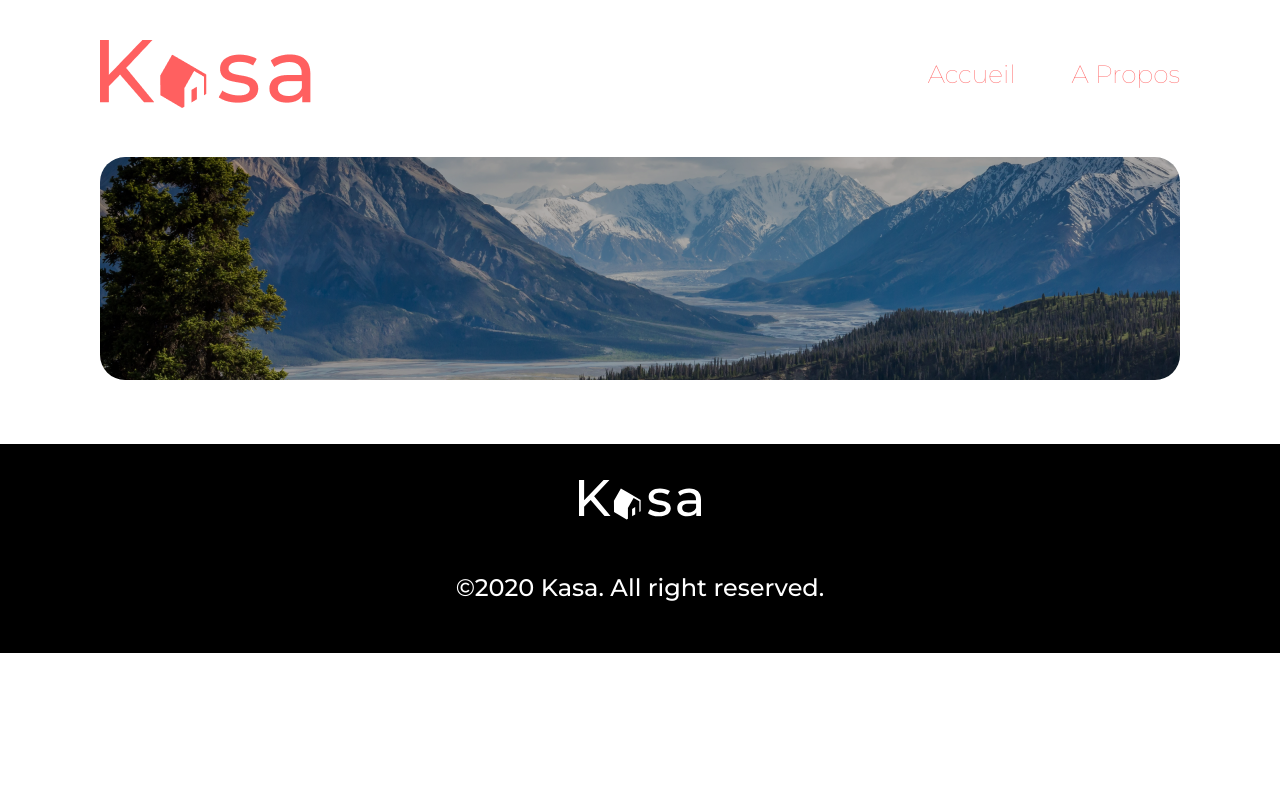
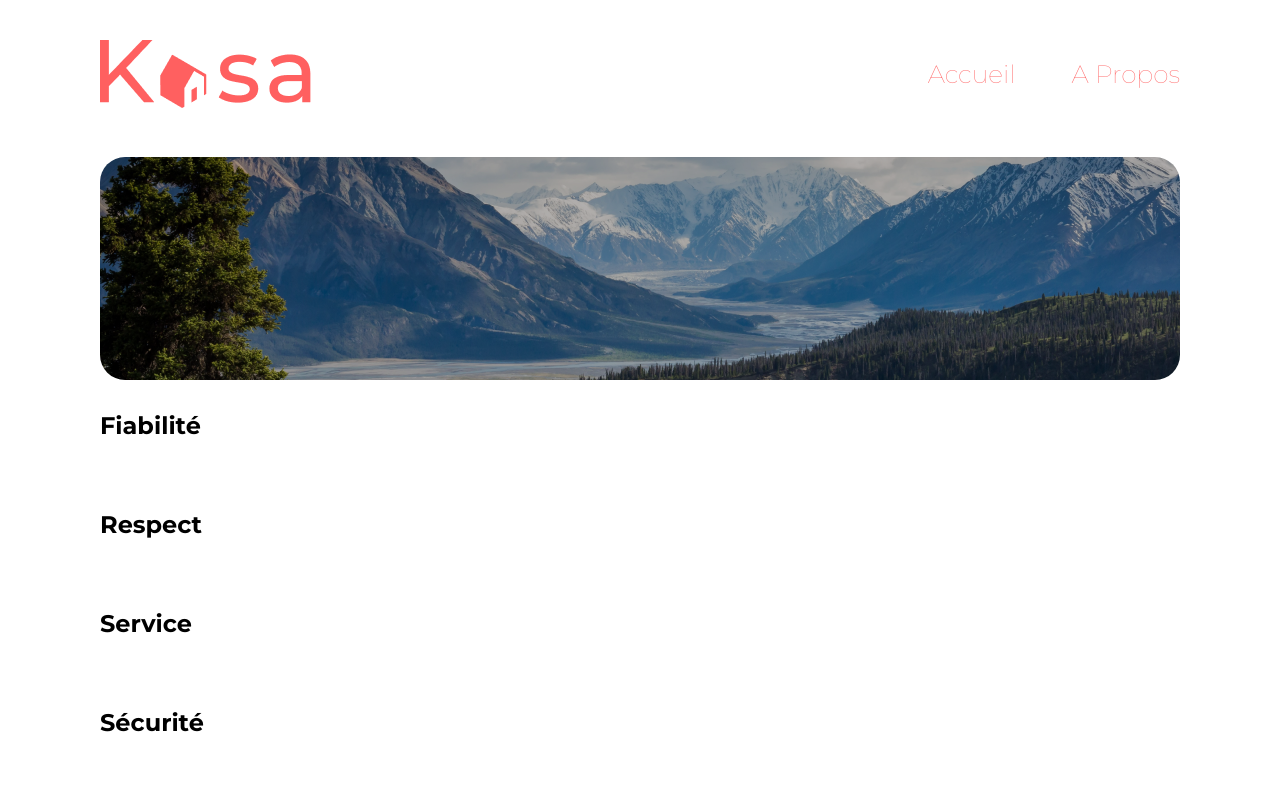
Before and after one commit to pateychene/Projet-7-Kanap, a React (Create React App) app in the folder my-app/: page /about in a window 1280 px wide. Shown: the top 800 px of the page. Built offline with nearby package versions, Linux system fonts and the light colour scheme.

Commit message:
infos about affiches , style a venir

```diff
--- a/my-app/src/App.js
+++ b/my-app/src/App.js
@@ -13,6 +13,7 @@ function App() {
 			<main>
 				<Routes>
 					<Route path="/" element={<Home />} />
+					<Route path="/Home" element={<Home />} />
 					<Route path="/about" element={<About />} />
 					<Route path="/logement/:id" element={<FicheLogement />} />
 					<Route path="*" element={<Error />} />
--- a/my-app/src/components/AboutBanner/aboutBanner.jsx
+++ b/my-app/src/components/AboutBanner/aboutBanner.jsx
@@ -1,4 +1,15 @@
 //la bannière about est une image et un claque assombrissant qui varient selon le responsive
-export default function AboutBanner() {
-	return <div className="aboutBackground"></div>;
+import dataApropos from '../../datas/aboutInfos.json'
+import Collapse from '../Collaspe/Collaspe'
+
+function About() {
+	return(
+	<section>
+		{dataApropos.map((item) => (
+			<Collapse aboutTitle={item.aboutTitle} aboutText={item.aboutText}></Collapse>
+		)) }
+	</section>
+	)
 }
+
+export default About
--- /dev/null
+++ b/my-app/src/components/Collaspe/Collaspe.jsx
@@ -0,0 +1,41 @@
+
+import React, {useState} from 'react'
+import PropTypes from 'prop-types'
+import vectorDown from '../../assets/images/VectorDown.png'
+import vectorUp from '../../assets/images/VectorUp.png'
+
+
+
+function Collapse(props){
+    const [isCollapsed, setIsCollapsed] = useState(true);
+
+    const toggleAccordion = () => {
+        setIsCollapsed( !isCollapsed)
+    }
+
+    /*
+    titre
+      déplier
+      Replier
+        contenu
+    */
+    return (
+        <div className="collapse">
+         <div className="headerCollapse" onClick={toggleAccordion}>
+          <h2 className="titleCollapse">{props.aboutTitle}</h2>
+          {isCollapsed ? (
+            <img className="chevron" src={vectorDown}  alt="Ouvrir"></img>
+            ) :<img className="chevron" src={vectorUp}  alt="Fermer"></img>
+            }
+         </div>
+        {!isCollapsed && <div className="contenu"> {props.aboutText}</div>}
+        </div>
+    )
+}
+
+ Collapse.protoTypes = {
+        aboutTitle :PropTypes.string.isRequired,
+        aboutText:PropTypes.string.isRequired,
+}
+
+export default Collapse
--- /dev/null
+++ b/my-app/src/components/Collaspe/_Collaspe.scss
@@ -0,0 +1,32 @@
+.collapse {
+	width: 100%;
+	margin: 20px 0;
+
+	@media screen and (min-width: $breakpoint-desktop) {
+		margin: 31px auto 0;
+	}
+}
+.headerCollaspe{
+    background: $primary-color;
+		color: $tertiary-color;
+		cursor: pointer;
+		display: flex;
+		justify-content: space-between;
+		align-items: center;
+		height: 30px;
+		padding: 7px 15px;
+		border-radius: 5px;
+		width: 100%;
+
+		@media screen and (min-width: $breakpoint-desktop) {
+			height: 47px;
+		}
+
+		h2 {
+			@include font(13px, 500);
+
+			@media screen and (min-width: $breakpoint-desktop) {
+				@include font(24px, 500);
+			}
+		}
+}
--- a/my-app/src/components/cards/_Card.scss
+++ b/my-app/src/components/cards/_Card.scss
@@ -8,11 +8,11 @@
             flex-wrap: wrap;
 
             @media screen and (min-width: $breakpoint-desktop) {
-                gap: 100px;
+                gap: 15px;
                 padding: 5% 1%;
                 background-color: #f7f7f7;
                 @include big-radius;
-                margin: 30px 0;
+                margin: 20px 0;
             }
         }
         .card-logement {
--- a/my-app/src/components/nav/Nav.jsx
+++ b/my-app/src/components/nav/Nav.jsx
@@ -1,6 +1,5 @@
 import React from 'react'
 import { Link } from 'react-router-dom';
-import './_Nav.scss'
 
 export default function Nav() {
   return (
--- a/my-app/src/components/nav/_Nav.scss
+++ b/my-app/src/components/nav/_Nav.scss
@@ -3,7 +3,6 @@
     align-items: center;
     justify-content: flex-end;
 	text-transform: uppercase;
-
 
 
 	&_link-home,
@@ -12,7 +11,7 @@
 		font-style: normal;
 		font-weight: 100;
 		text-align: right;
-		color:#ff6060;
+		color:$primary-color;
 		text-decoration: none;
 		padding-left: 3.5rem;
 
--- a/my-app/src/datas/aboutInfos.json
+++ b/my-app/src/datas/aboutInfos.json
@@ -1,17 +1,21 @@
 [
     {
+        "id" : 1,
         "aboutTitle": "Fiabilité",
         "aboutText": "Les annonces postées sur Kasa garantissent une fiabilité totale. Les photos sont conformes aux logements, et toutes les informations sont régulièrement vérifiées par nos équipes."
     },
     {
+        "id" : 2,
         "aboutTitle": "Respect",
         "aboutText": "La bienveillance fait partie des valeurs fondatrices de Kasa. Tout comportement discriminatoire ou de perturbation du voisinage entraînera une exclusion de notre plateforme."
     },
     {
+        "id" : 3,
         "aboutTitle": "Service",
         "aboutText": "Nos équipes se tiennent à votre disposition pour vous fournir une expérience parfaite. N'hésitez pas à nous contacter si vous avez la moindre question."
     },
     {
+        "id" : 4,
         "aboutTitle": "Sécurité",
         "aboutText": "La sécurité est la priorité de Kasa. Aussi bien pour nos hôtes que pour les voyageurs, chaque logement correspond aux critères de sécurité établis par nos services. En laissant une note aussi bien à l'hôte qu'au locataire, cela permet à nos équipes de vérifier que les standards sont bien respectés. Nous organisons également des ateliers sur la sécurité domestique pour nos hôtes."
     }
--- a/my-app/src/pages/About/About.jsx
+++ b/my-app/src/pages/About/About.jsx
@@ -1,15 +1,18 @@
-import AboutBanner from "../../components/AboutBanner/aboutBanner";
+//la bannière about est une image et un claque assombrissant qui varient selon le responsive
+import dataApropos from '../../datas/aboutInfos.json'
+import Collapse from '../../components/Collaspe/Collaspe'
 
+function AboutBanner() {
+	return(
+	<>
+		<section className="aboutBackground"></section>
+		<section>
+			{dataApropos.map((item) => (
+				<Collapse key={item.id} aboutTitle={item.aboutTitle} aboutText={item.aboutText}></Collapse>
+			)) }
+		</section>
+	</>
+	)
+}
 
-export default function About() {
-	return (
-		<>
-		<div>
-			<AboutBanner />
-		</div>
-
-
-
-		</>
-	);
-}
+export default AboutBanner
--- a/my-app/src/style/main.scss
+++ b/my-app/src/style/main.scss
@@ -4,9 +4,10 @@
 
 
 
- @import "../components/Nav/Nav";
+ @import"../components/nav/Nav";
  @import"../components/header/Header";
  @import"../components/banner/Banner";
  @import"../components/cards/Card";
  @import"../components/footer/Footer";
  @import"../components/AboutBanner/AboutBanner";
+ @import"../components/Collaspe/Collaspe";
```
Also changed, not shown: my-app/src/assets/images/VectorDown.png (added), my-app/src/assets/images/VectorUp.png (added).
